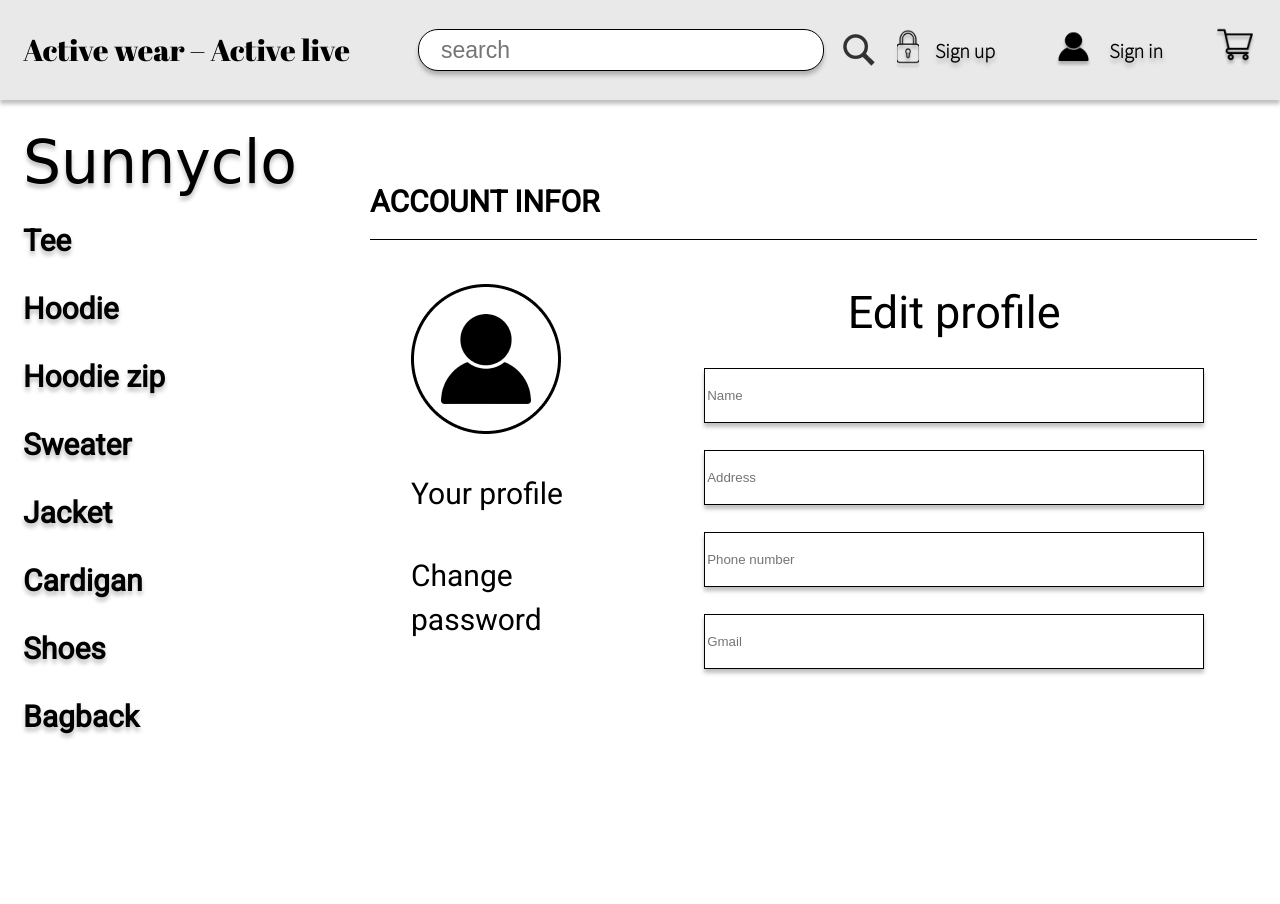
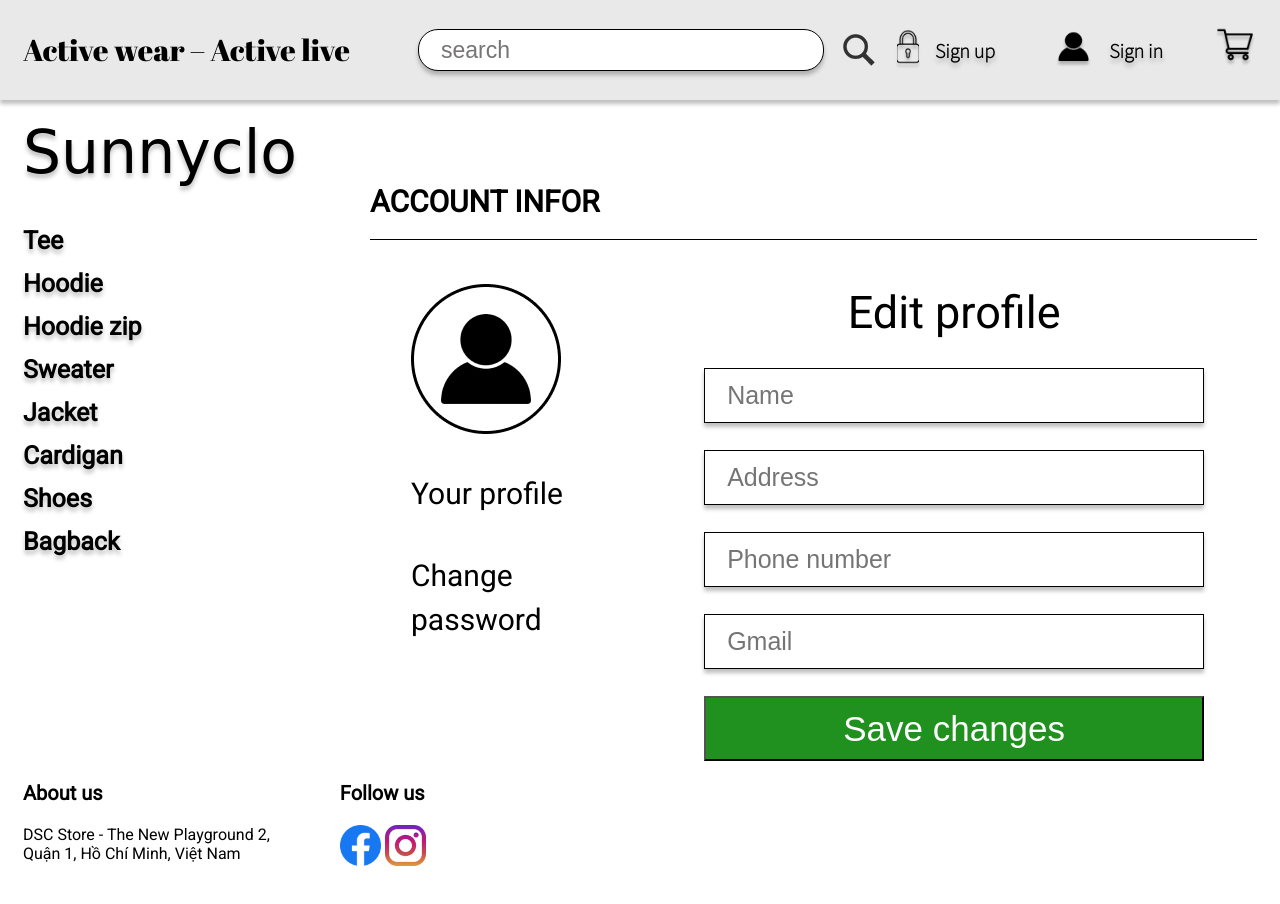
Before and after one commit to LinhnhiFPTU/Web-Store, a plain HTML site: page profile.html in a window 1280 px wide. Before the commit the page ends 800 px from the top, so only its background shows below. Drawn offline with Linux system fonts and the light colour scheme; a web font is replaced by a local one.

Commit message:
add files

```diff
--- a/content.css
+++ b/content.css
@@ -107,7 +107,7 @@ body {
     position: fixed;
     width: max-content;
     padding-left: 23px;
-    padding-top: 30px;
+    padding-top: 20px;
 }
 .shop-name {
     font-family: 'Sansita Swashed', cursive;
@@ -119,7 +119,7 @@ body {
     text-shadow: 0px 4px 4px rgba(0, 0, 0, 0.25);
 }
 .product-name {
-    margin-top: 20px;
+    margin-top: 55px;
     display: flex;
     flex-direction: column;
 }
@@ -127,11 +127,11 @@ body {
     text-decoration: none;
     font-style: normal;
     font-weight: bold;
-    font-size: 30px;
+    font-size: 25px;
     line-height: 44px;
     color: #000000;
     text-shadow: 0px 4px 4px rgba(0, 0, 0, 0.25);
-    margin-top: 5px;
+    margin-top: -20px;
 }
 .account-infor {
     display: flex;
@@ -196,6 +196,41 @@ body {
     box-sizing: border-box;
     box-shadow: 0px 4px 4px rgba(0, 0, 0, 0.25);
     margin-top: 27px;
+    text-indent: 20px;
+    font-style: normal;
+    font-weight: normal;
+    font-size: 25px;
+    line-height: 31px;
+    color: #767474;
+}
+.save {
+    margin-top: 27px;
+    background: #20911E;
+    width: 500px;
+    height: 65px;
+    cursor: pointer;
+    font-style: normal;
+    font-weight: normal;
+    font-size: 35px;
+    line-height: 44px;
+    color: #FFFFFF;
+}
+.footer-container {
+    z-index: -1;
+    display: flex;
+    padding-left: 23px;
+    margin-bottom: 39px;
+}
+.footer {
+    font-weight: bold;
+    font-size: 20px;
+}
+.follow {
+    margin-left: 70px;
+}
+.contact img{
+    width: 41px;
+    height: 41px;
 }
 
 .productArea{
--- a/profile.html
+++ b/profile.html
@@ -74,10 +74,24 @@
                             <br>
                             <input class="edit-input" type="text" placeholder="Gmail">
                             <br>
+                            <button class="save">Save changes</button>
                         </div>
                     </div>
                 </div>
             </div>
         </div>
+        <div class="footer-container">
+            <div class="about">
+                <p class="footer">About us</p>
+                <p>DSC Store - The New Playground 2,<br> Quận 1, Hồ Chí Minh, Việt Nam</p>
+            </div>
+            <div class="follow">
+                <p class="footer">Follow us</p>
+                <div class="contact">
+                    <img src="image/facebook_icon.png">
+                    <img src="image/instagram-icon.png">
+                </div>
+            </div>
+        </div>
     </body>
 </html>
```
Also changed, not shown: image/instagram-icon.png (added).
